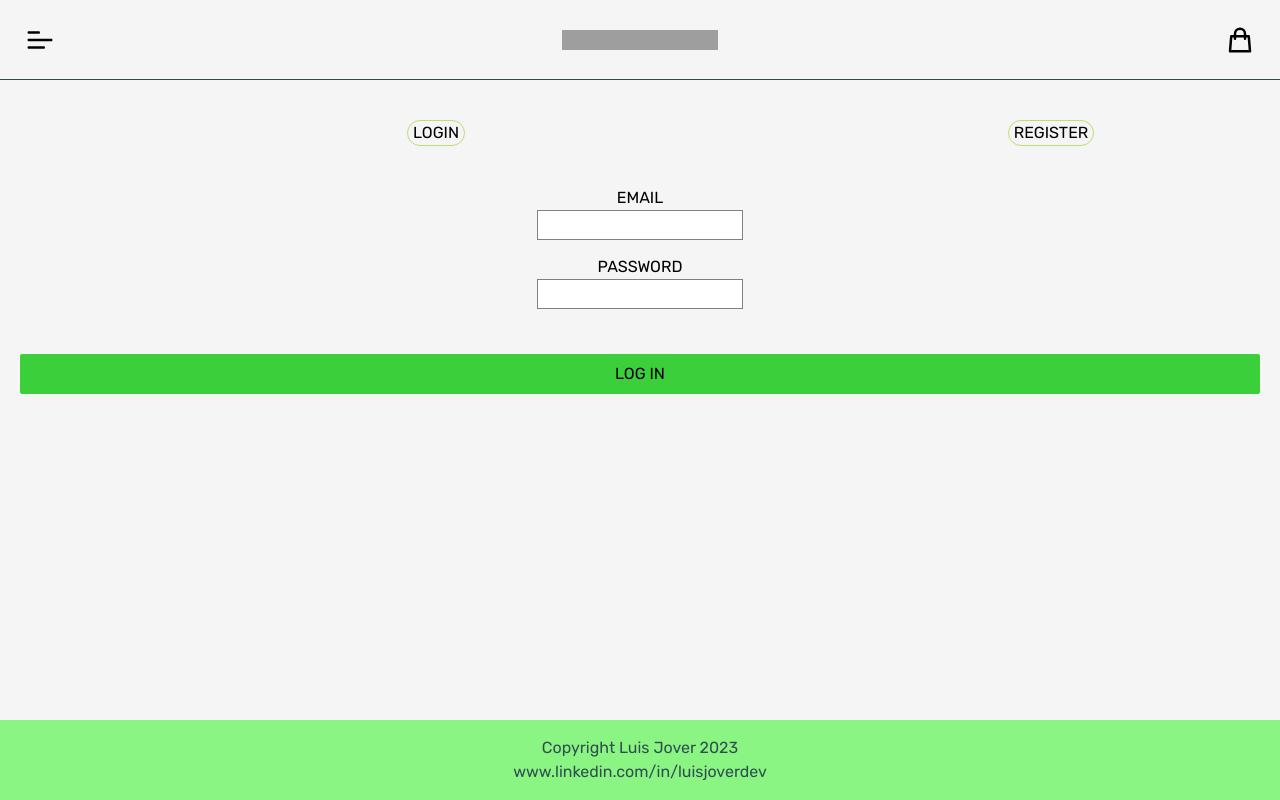
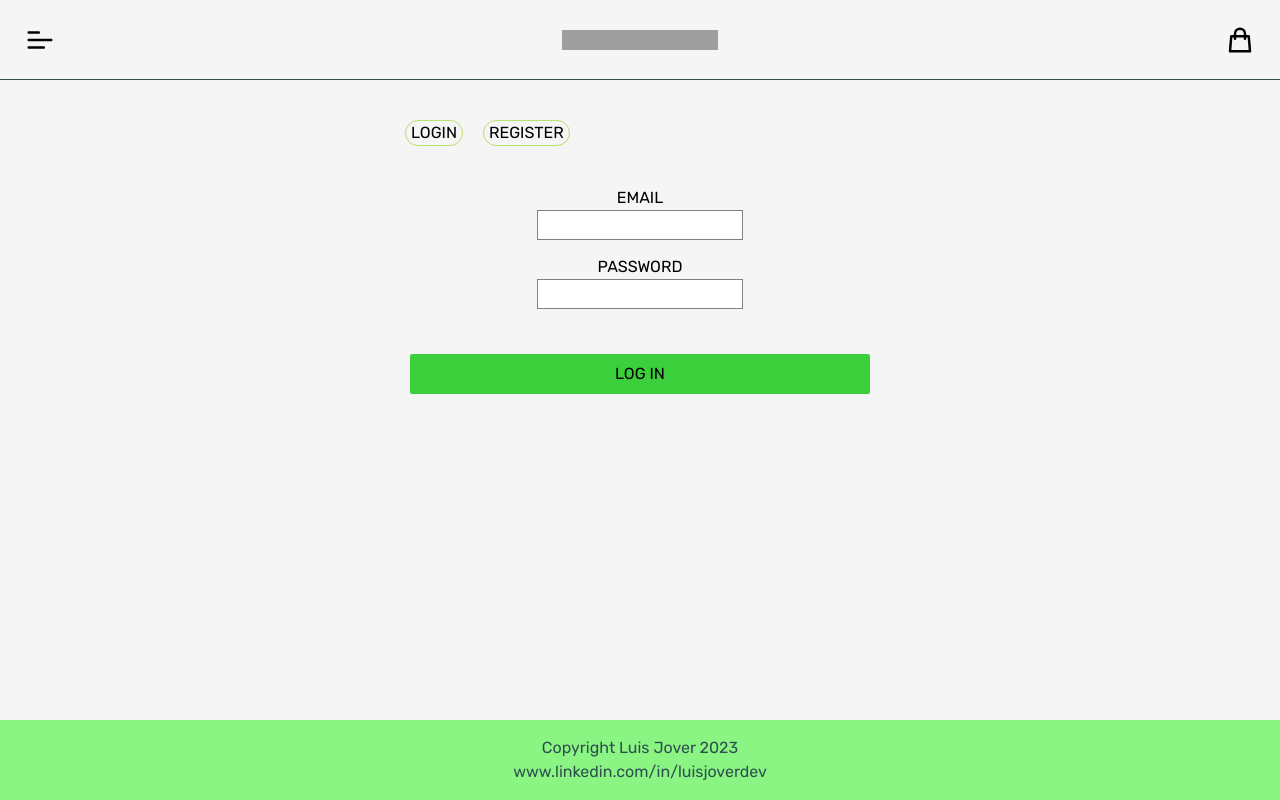
Before and after one commit to luisjover/plantShop_ecommerce, a React (Vite) app: page /profile/access in a window 1280 px wide. Built offline with nearby package versions, Linux system fonts and the light colour scheme; no server answers; grey boxes are pictures that could not be loaded.

Commit message:
feat(profile): make it responsive fort desktop version

```diff
--- a/src/components/aboutUs/aboutUs.css
+++ b/src/components/aboutUs/aboutUs.css
@@ -1,8 +1,10 @@
 .aboutus-container {
     display: flex;
     flex-direction: column;
-    margin: 20px;
-
+    padding: 20px;
+    min-width: 390px;
+    max-width: 900px;
+    margin: 0 auto;
 }
 
 .aboutus-title {
--- a/src/components/filter/filter.css
+++ b/src/components/filter/filter.css
@@ -3,15 +3,18 @@
     display: flex;
     justify-content: flex-start;
     min-width: 390px;
+    max-width: 760px;
     gap: 10px;
-    max-width: 760px;
     margin: 0 auto;
 }
 
 .access-filter {
     display: flex;
-    justify-content: space-around;
-    padding-right: 50px;
-    margin: 20px 0 40px;
+    justify-content: flex-start;
+    min-width: 390px;
+    max-width: 500px;
+    padding-left: 5px;
+    gap: 10px;
+    margin: 20px auto 40px;
 
 }
--- a/src/components/profile/profile.css
+++ b/src/components/profile/profile.css
@@ -28,6 +28,9 @@
     flex-direction: column;
     align-items: center;
     padding: 0 20px;
+    min-width: 390px;
+    max-width: 500px;
+    margin: 0 auto;
 }
 
 .input-label {
```
